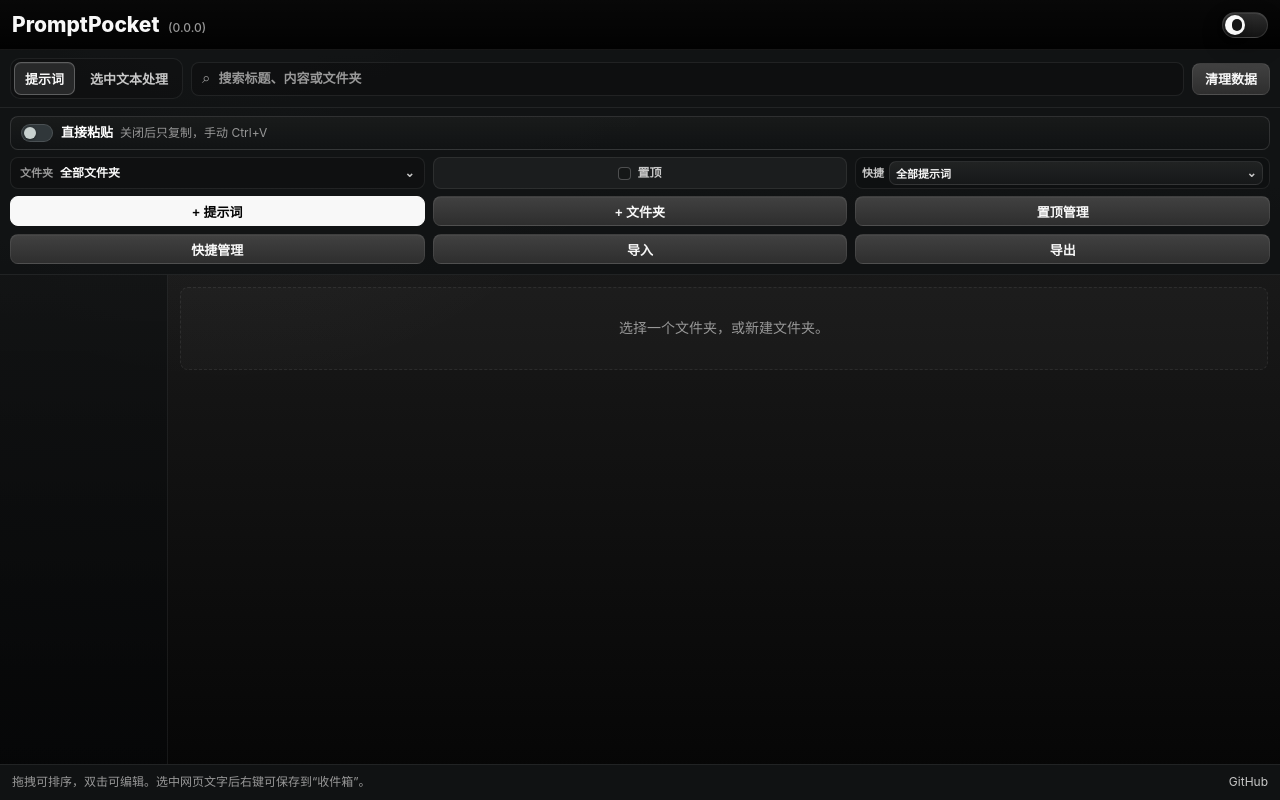
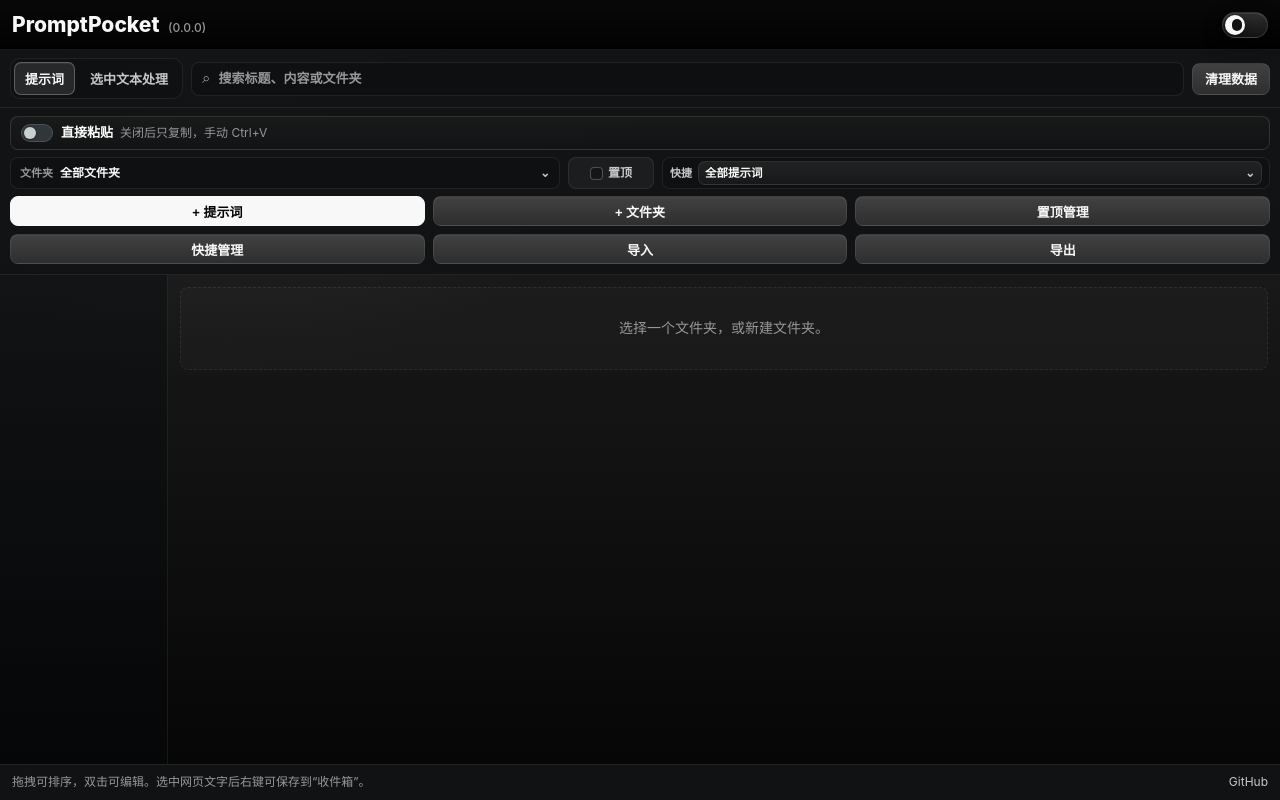
Before and after one commit to MashiroNG/PromptPocket, a browser extension: page sidepanel.html in a window 1280 px wide. Drawn offline with Linux system fonts and the light colour scheme.

Commit message:
Balance compact filter column widths

```diff
--- a/sidepanel.css
+++ b/sidepanel.css
@@ -394,7 +394,7 @@
 .control-row {
   width: 100%;
   display: grid;
-  grid-template-columns: repeat(3, minmax(0, 1fr));
+  grid-template-columns: minmax(126px, 0.95fr) 86px minmax(150px, 1.05fr);
   gap: 8px;
   align-items: center;
 }
@@ -520,8 +520,8 @@
   display: inline-flex;
   align-items: center;
   justify-content: center;
-  gap: 6px;
-  padding: 0 8px;
+  gap: 5px;
+  padding: 0 7px;
   border-radius: var(--radius-sm);
   border: 1px solid rgba(255, 255, 255, 0.08);
   background: rgba(255, 255, 255, 0.045);
@@ -612,13 +612,13 @@
   width: 100%;
   min-width: 0;
   min-height: 32px;
-  padding: 0 6px;
+  padding: 0 7px;
   border-radius: var(--radius-sm);
   border: 1px solid rgba(255, 255, 255, 0.08);
   background: rgba(0, 0, 0, 0.11);
   display: grid;
   grid-template-columns: auto minmax(0, 1fr);
-  gap: 5px;
+  gap: 6px;
   align-items: center;
   color: var(--text-muted);
   animation: riseIn 180ms cubic-bezier(.2,.85,.25,1) both;
@@ -654,7 +654,7 @@
   width: 100%;
   min-width: 0;
   height: 24px;
-  padding: 0 5px 0 6px;
+  padding: 0 6px;
   border-radius: 7px;
   border: 1px solid rgba(248, 248, 248, 0.09);
   background: linear-gradient(180deg, rgba(248, 248, 248, 0.08), rgba(248, 248, 248, 0.035));
@@ -663,9 +663,9 @@
   display: grid;
   grid-template-columns: minmax(0, 1fr) auto;
   align-items: center;
-  gap: 4px;
+  gap: 5px;
   text-align: left;
-  font: 800 11px/1 "Microsoft YaHei UI", "Microsoft YaHei", system-ui, sans-serif;
+  font: 800 11.5px/1 "Microsoft YaHei UI", "Microsoft YaHei", system-ui, sans-serif;
   transition: border-color 150ms ease, background 150ms ease, transform 150ms ease, box-shadow 150ms ease;
 }
 .quick-scope-trigger:hover {
```
